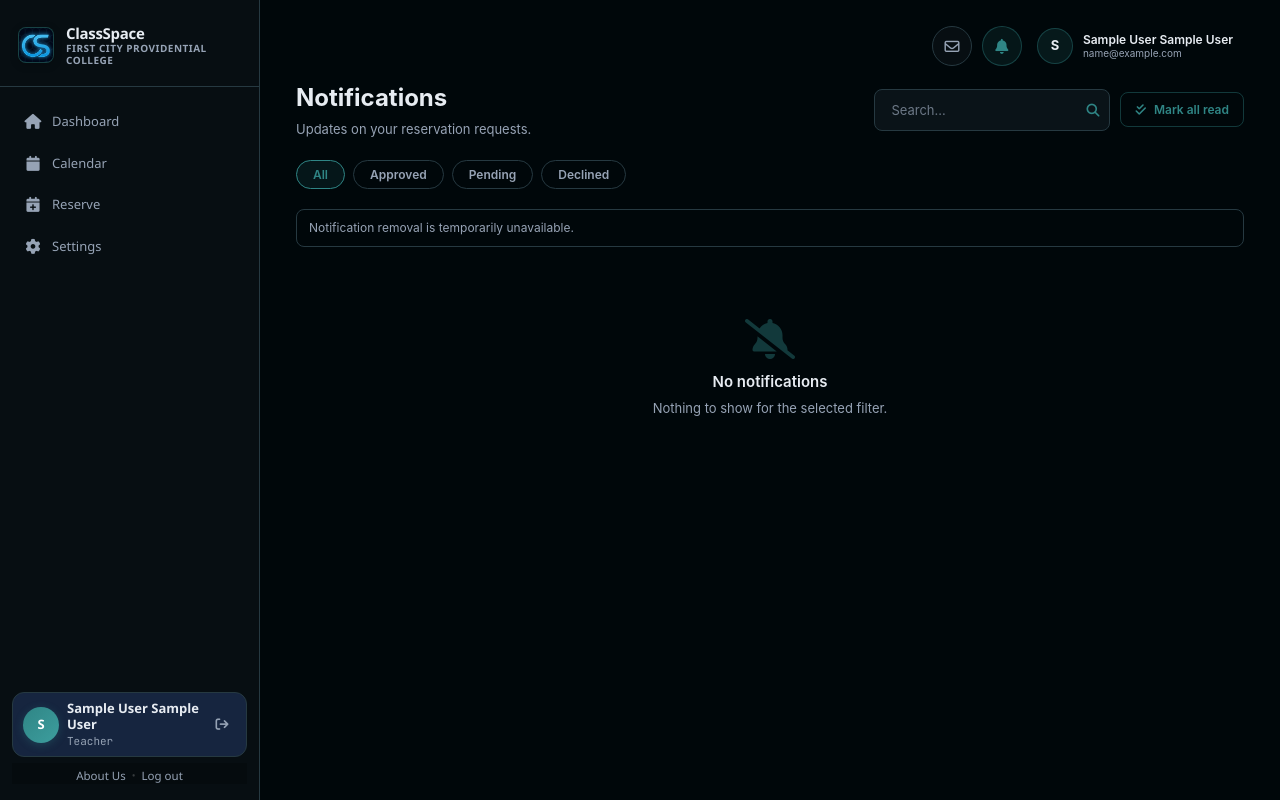
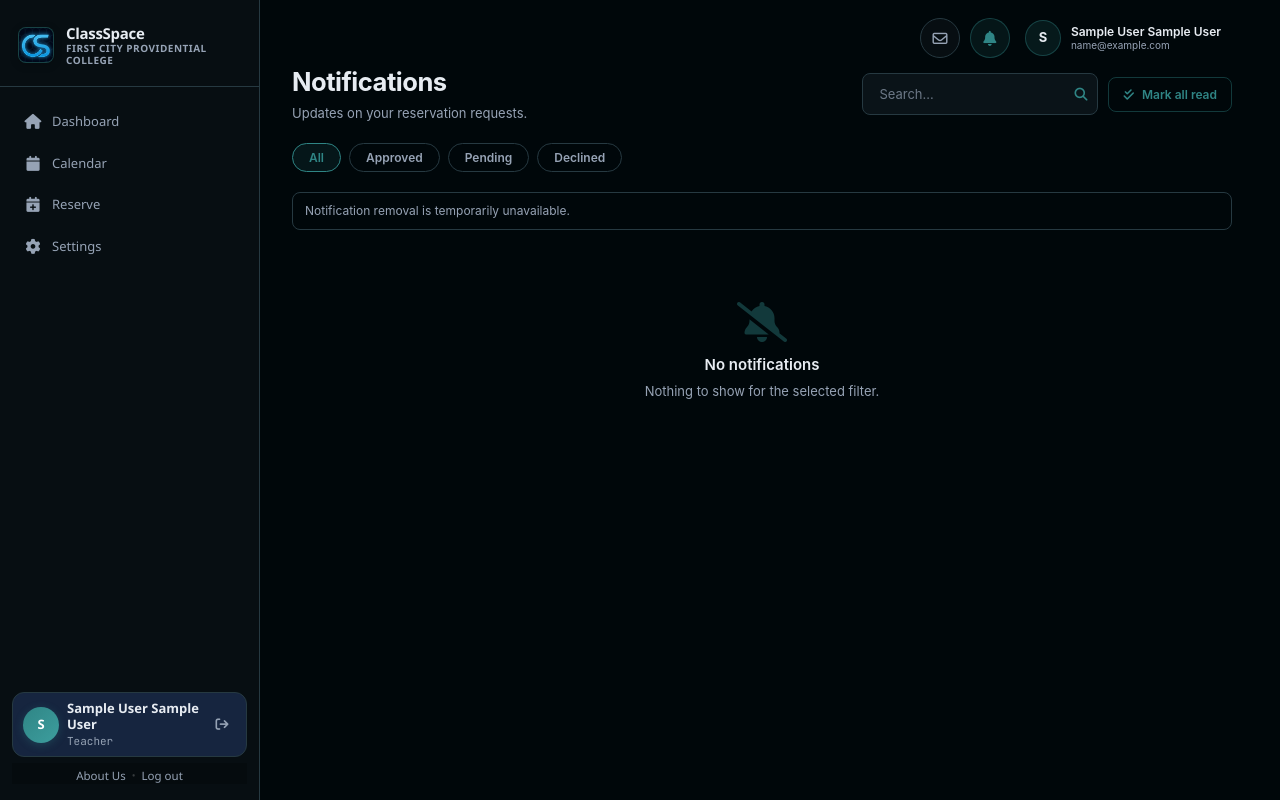
Before and after one commit to jhusnine/Class-space, a PHP site: page /views/notifications_view.php in a window 1280 px wide. Run offline with PHP 8.4, Linux system fonts and the light colour scheme; the visitor is signed in with stand-in values (Sample User, id 1); data that the repository does not hold is empty.

Commit message:
fix(layout): apply stable scrollbar-gutter, elevate header to 66px, and standardize page-header across all 7 views

```diff
--- a/app/views/notifications_view.php
+++ b/app/views/notifications_view.php
@@ -63,10 +63,10 @@
 
 
 
-        <div class="notif-page-header">
+        <div class="page-header notif-page-header">
             <div>
-                <h1 class="notif-title-main">Notifications</h1>
-                <p class="notif-subtitle">Updates on your reservation requests.</p>
+                <h1>Notifications</h1>
+                <p>Updates on your reservation requests.</p>
             </div>
 
             <div class="notif-actions">
--- a/app/views/profile_view.php
+++ b/app/views/profile_view.php
@@ -63,7 +63,10 @@
 
 
 			<div class="page-header">
-				<h1>Account <span class="highlight">Profile</span></h1>
+				<div>
+					<h1>Account <span class="highlight">Profile</span></h1>
+					<p>View and manage your personal teacher credentials.</p>
+				</div>
 			</div>
 
 			<div class="card">
--- a/app/views/user_homepage_view.php
+++ b/app/views/user_homepage_view.php
@@ -72,10 +72,10 @@
         <div class="page-header">
             <div>
                 <h1>
-                    First City Providential College
+                    Campus <span class="highlight">Dashboard</span>
                     <span class="header-academic-tag">AY 2026-2027</span>
                 </h1>
-                <p>Welcome Back, <span class="highlight"><?php echo $fname; ?></span>! Room occupancy, schedules, and reservations across all academic facilities.</p>
+                <p>First City Providential College &bull; Welcome Back, <span class="highlight"><?php echo $fname; ?></span>!</p>
             </div>
 
             <div class="header-actions">
--- a/public/css/global.css
+++ b/public/css/global.css
@@ -179,6 +179,7 @@ body.light-mode {
 
 html {
     scroll-behavior: smooth;
+    scrollbar-gutter: stable;
     font-family: var(--font-stack);
     font-size: 14px;
     line-height: var(--line-height-normal);
@@ -229,7 +230,8 @@ body {
 .main-content {
     flex: 1;
     overflow-y: auto;
-    padding: 24px 36px 36px;
+    scrollbar-gutter: stable;
+    padding: 16px 32px 32px;
     min-width: 0;
 }
 
@@ -590,7 +592,7 @@ body.light-mode .sidebar-footer .footer-dot {
     align-items: center;
     width: 100%;
     min-width: 0;
-    margin: 0 0 12px;
+    margin: 0 0 6px;
     position: relative;
     z-index: 5;
 }
--- a/public/css/homepage_style.css
+++ b/public/css/homepage_style.css
@@ -106,7 +106,7 @@ input {
 .main-content {
     flex: 1;
     min-width: 0;
-    padding: 24px 36px 36px;
+    padding: 16px 32px 32px;
     overflow-y: auto;
     background: var(--bg);
 }
@@ -862,7 +862,7 @@ body.light-mode .btn-back-halls:hover {
 @media (min-width: 769px) {
 
     .main-content {
-        padding: 24px 36px 36px;
+        padding: 16px 32px 32px;
     }
 }
 
--- a/public/css/messages_style.css
+++ b/public/css/messages_style.css
@@ -67,7 +67,7 @@ body {
 .main-content {
     display: flex;
     flex-direction: column;
-    padding: 24px 36px 36px;
+    padding: 16px 32px 32px;
     overflow: hidden;
 }
 
--- a/public/css/reserve_style.css
+++ b/public/css/reserve_style.css
@@ -5,7 +5,7 @@
 .main-content {
     flex: 1;
     min-width: 0;
-    padding: 24px 36px 36px;
+    padding: 16px 32px 32px;
 }
 
 
```
Also changed, not shown: app/views/CLAUDE.md (added, +18 -0 lines), app/views/contact_view.php (+7 -8 lines), public/css/settings_style.css (+1 -8 lines), app/views/partials/user_sidebar.php (line endings or trailing spaces).
